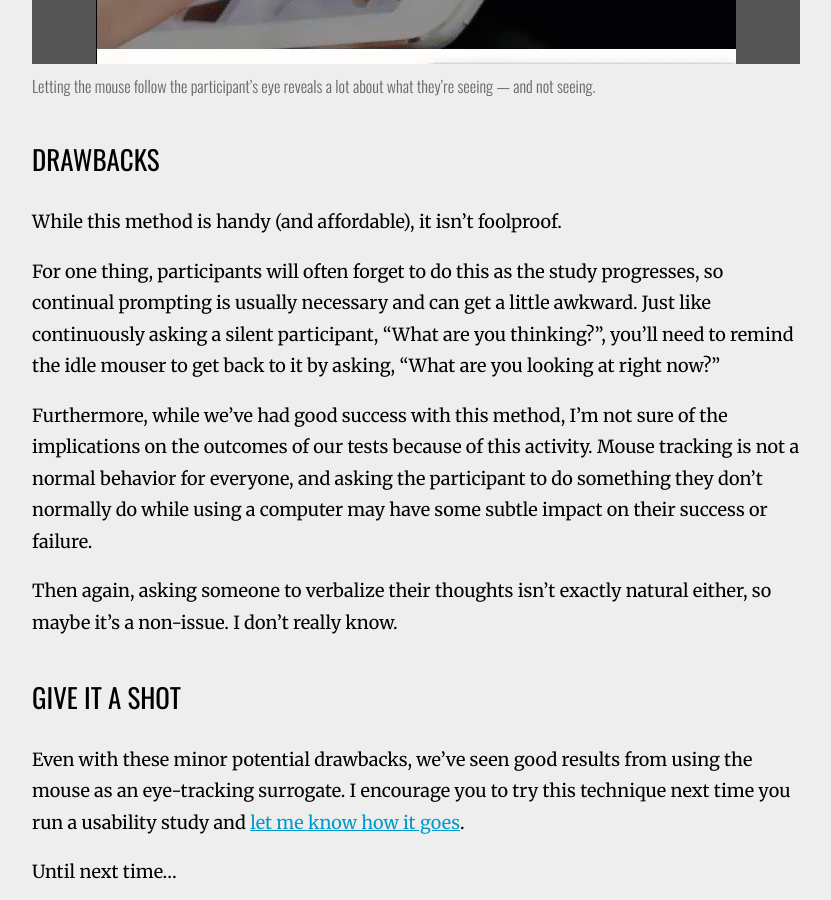
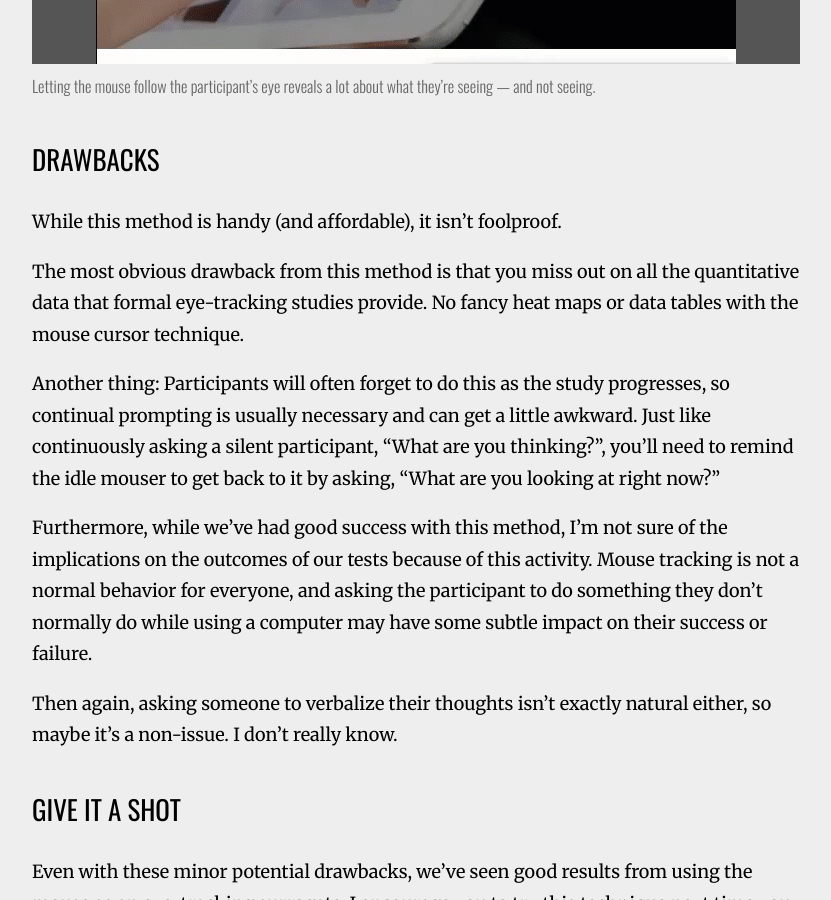
Before and after one commit to drewtodd/drewtodd.github.io, a Jekyll site: the page built from _posts/2016-09-17-eye-tracking-on-the-cheap.md, in a window 1280 px wide and 900 px high, scrolled down 1815 px. Shown: the whole window, without its empty margins (224-1055 px from the left). Built offline with Jekyll 4.4.1, drawn with Linux system fonts in a browser that asks for light colours; nearby versions of some CDN libraries; comment, search, counter and statistics services are not loaded.

Commit message:
copy edits

```diff
--- a/_posts/2016-09-17-eye-tracking-on-the-cheap.md
+++ b/_posts/2016-09-17-eye-tracking-on-the-cheap.md
@@ -35,7 +35,9 @@ The mouse acts as a stand-in for high-dig eye tracking equipment and it costs no
 
 While this method is handy (and affordable), it isn't foolproof.
 
-For one thing, participants will often forget to do this as the study progresses, so continual prompting is usually necessary and can get a little awkward. Just like continuously asking a silent participant, "What are you thinking?", you'll need to remind the idle mouser to get back to it by asking, "What are you looking at right now?"
+The most obvious drawback from this method is that you miss out on all the quantitative data that formal eye-tracking studies provide. No fancy heat maps or data tables with the mouse cursor technique.
+
+Another thing: Participants will often forget to do this as the study progresses, so continual prompting is usually necessary and can get a little awkward. Just like continuously asking a silent participant, "What are you thinking?", you'll need to remind the idle mouser to get back to it by asking, "What are you looking at right now?"
 
 Furthermore, while we've had good success with this method, I'm not sure of the implications on the outcomes of our tests because of this activity. Mouse tracking is not a normal behavior for everyone, and asking the participant to do something they don't normally do while using a computer may have some subtle impact on their success or failure.
 
```
Also changed, not shown: 1 other file.
